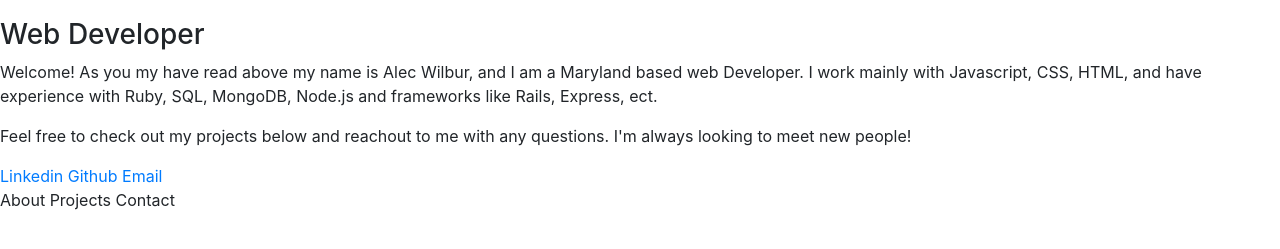
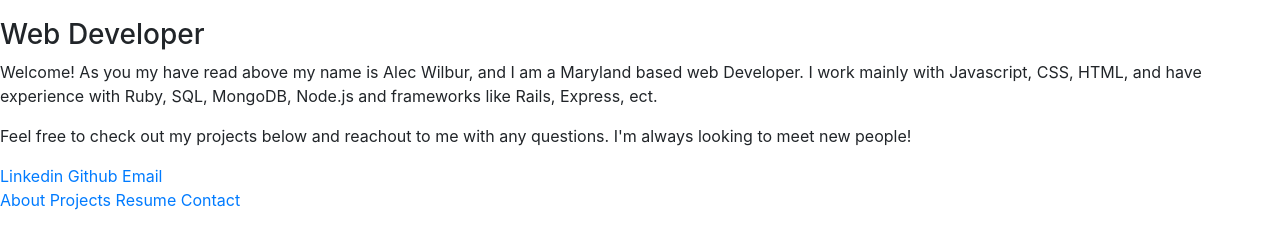
Before and after one commit to lawilbur/lawilbur.github.io, a plain HTML site: page index.html in a window 1280 px wide. Shown: the part 63-312 px from the top of the page. Drawn offline with nearby package versions, Linux system fonts and the light colour scheme.

Commit message:
partials still not working

```diff
--- a/index.html
+++ b/index.html
@@ -28,10 +28,10 @@
             </div>
             <div>
                 <nav>
-                    <a ng-click="this.changeInclude('about')">About</a>
-                    <a ng-click="this.changeInclude('projects')">Projects</a>
-                    <!-- <a ng-click="this.changeInclude('resume')">Resume</a> -->
-                    <a ng-click="this.changeInclude('contact')">Contact</a>
+                    <a ng-click="this.changeInclude('about')" href="#">About</a>
+                    <a ng-click="this.changeInclude('projects')" href="#">Projects</a>
+                    <a ng-click="this.changeInclude('resume')" href="#">Resume</a>
+                    <a ng-click="this.changeInclude('contact')" href="#">Contact</a>
                 </nav>
             </div>
             <div ng-include="ctrl.includePath">
```
